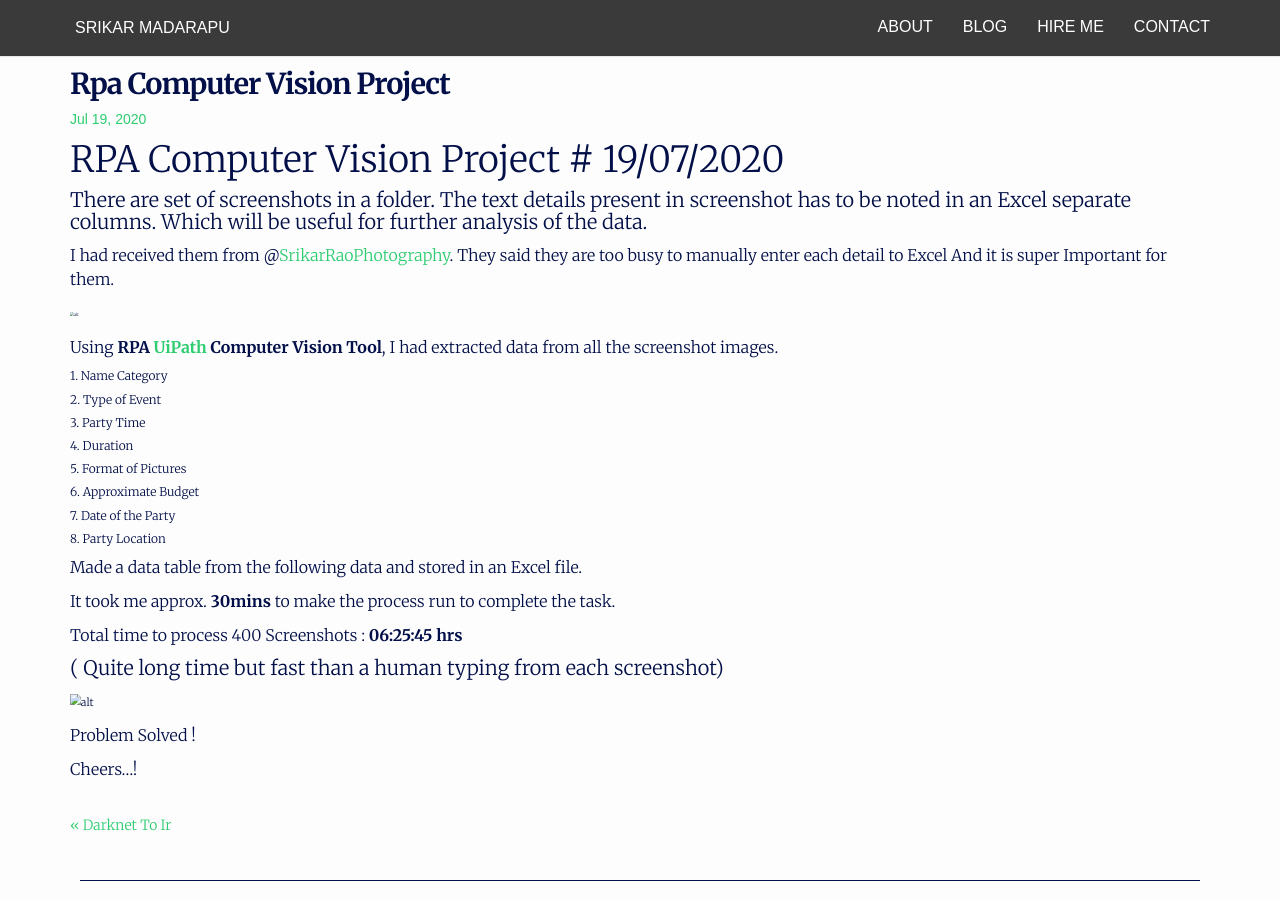
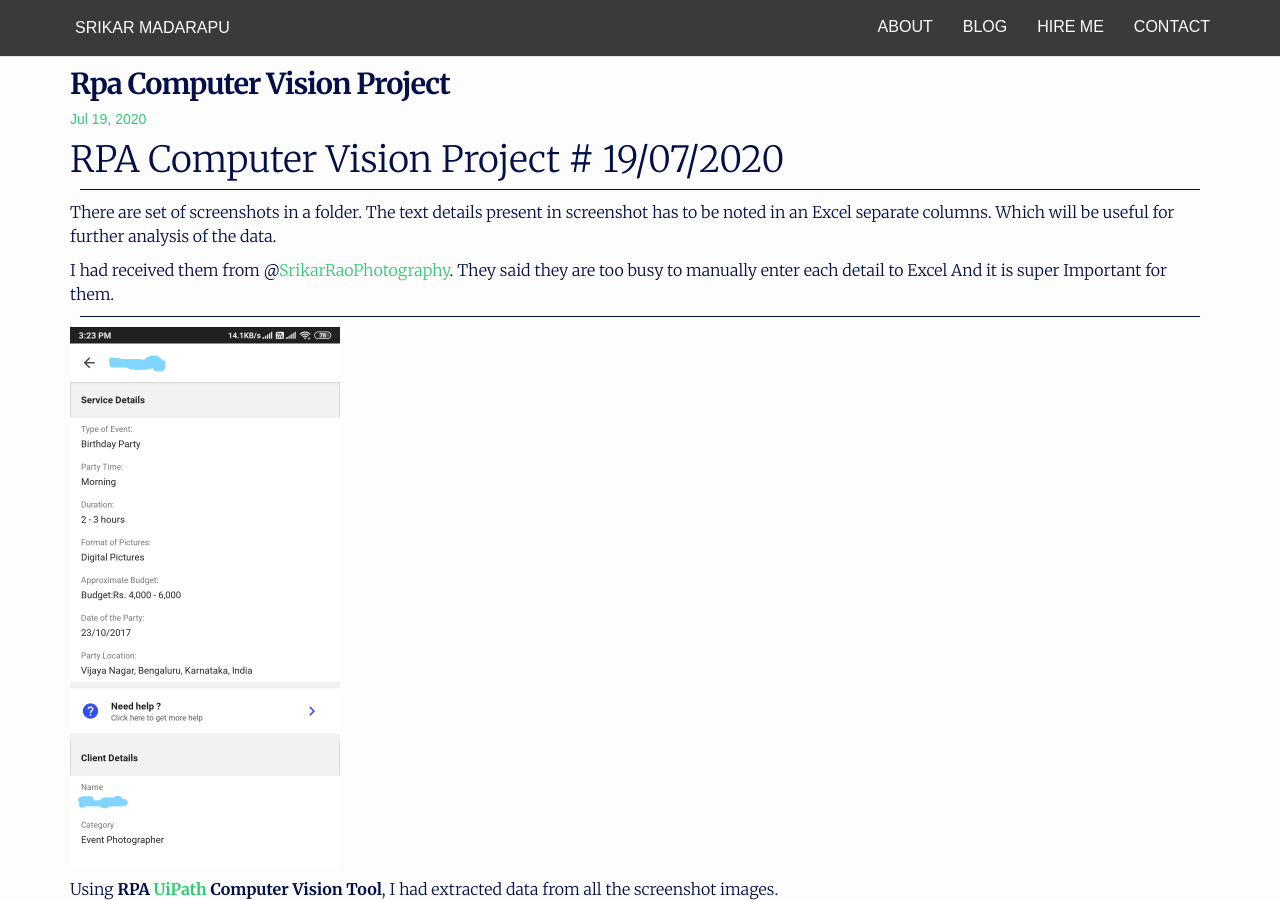
Before and after one commit to srikar8/srikar8.github.io, a Jekyll site: the page built from _posts/2020-07-19-RPA-Computer-Vision-Project.md, in a window 1280 px wide and 900 px high. Built offline with Jekyll 4.4.1, drawn with Linux system fonts in a browser that asks for light colours; nearby versions of some CDN libraries; our own code applies the rules of GitHub Pages for plain Markdown files.

Commit message:
updated image paths

```diff
--- a/_posts/2020-07-19-RPA-Computer-Vision-Project.md
+++ b/_posts/2020-07-19-RPA-Computer-Vision-Project.md
@@ -1,20 +1,16 @@
 # RPA Computer Vision Project  # 19/07/2020
 
+---
 
-
-#### There are set of screenshots in a folder. The text details present in screenshot has to be noted in an Excel separate columns. Which will be useful for further analysis of the data.
-
-
+There are set of screenshots in a folder. The text details present in screenshot has to be noted in an Excel separate columns. Which will be useful for further analysis of the data.
 
 I had received them from @[SrikarRaoPhotography](https://srikarraophotography.com/). They said they are too busy to manually enter each detail to Excel And it is super Important for them.
 
 
-
-<img src="..\images\1.png" alt="alt" style="zoom: 25%;" />
+---
 
 
-
-
+<img src="https://srikar8.github.io/images/1.png" alt="alt" style="zoom: 25%;" />
 
 Using **RPA [UiPath](https://www.uipath.com/) Computer Vision Tool**, I had extracted data from all the screenshot images.
 
@@ -50,7 +46,7 @@ Total time to process  400 Screenshots : **06:25:45 hrs**
 
 
 
-<img src="..\images\2.png" alt="alt" style="zoom: 67%;" />
+<img src="https://srikar8.github.io/images/2.png" alt="alt" style="zoom: 67%;" />
 
 
 
```
